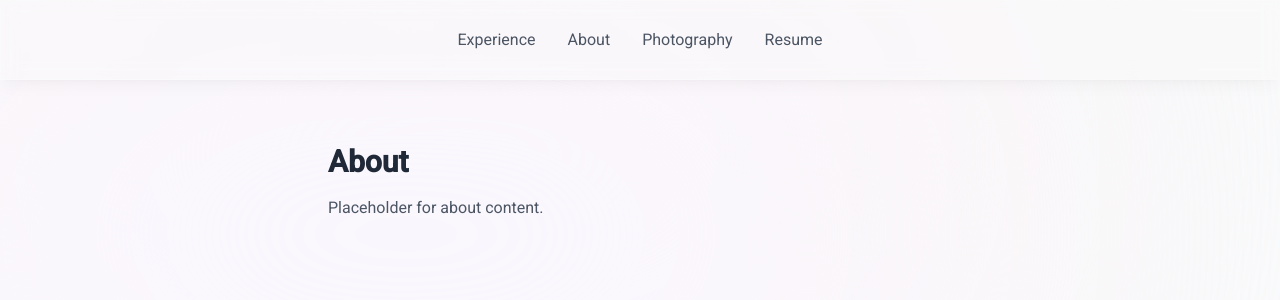
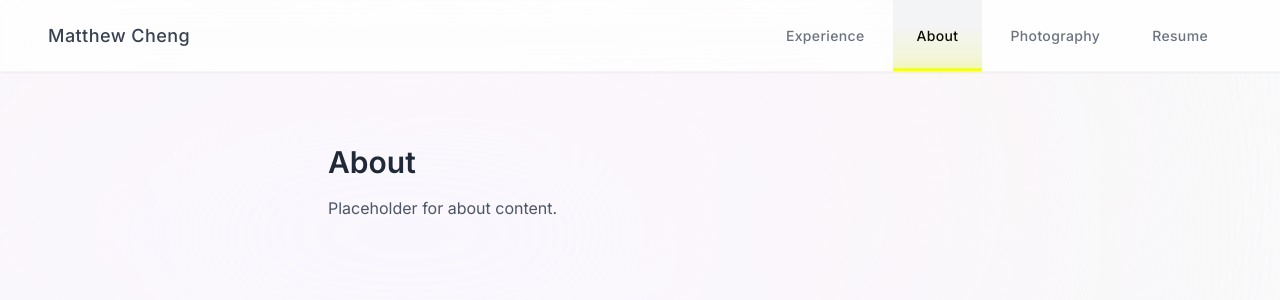
Before and after one commit to mattchng/personal-website, a Next.js app: page /about in a window 1280 px wide. Shown: the top 300 px of the page. Built offline with nearby package versions, Linux system fonts and the light colour scheme.

Commit message:
navbar highlight updates

```diff
--- a/app/layout.tsx
+++ b/app/layout.tsx
@@ -1,11 +1,8 @@
 import type { Metadata } from "next";
-import { Roboto } from "next/font/google";
+import { Inter } from "next/font/google";
 import "./globals.css";
 
-const roboto = Roboto({
-  subsets: ["latin"],
-  weight: ["400", "500"],
-});
+const inter = Inter({ subsets: ["latin"] });
 
 export const metadata: Metadata = {
   title: "Matthew Cheng",
@@ -20,7 +17,7 @@ export default function RootLayout({
   return (
     <html lang="en">
       <body
-        className={`${roboto.className} bg-gray-50 relative
+        className={`${inter.className} bg-gray-50 relative
         min-h-screen pl-0 pr-0 pt-12 pb-2 mx-10
         flex justify-center sm:mx-24`}>
         <div className="bg-[#fff3f3] absolute top-[-6rem] -z-10 right-[11rem] h-[31.25rem] w-[31.25rem rounded-full blur-[10rem] sm:w-[68.75rem] "></div>
--- a/components/Navbar.tsx
+++ b/components/Navbar.tsx
@@ -2,18 +2,59 @@
 
 import React from 'react';
 import Link from 'next/link';
+import { usePathname } from 'next/navigation';
+import { motion, AnimatePresence } from 'framer-motion';
 
 export default function Navbar() {
+    const pathname = usePathname();
+    const tabs = [
+        { href: "/experience", label: "Experience" },
+        { href: "/about", label: "About" },
+        { href: "/photography", label: "Photography" },
+        { href: "/resume", label: "Resume" },
+    ];
     return (
         <header className="z-[999] relative">
-            <div className="fixed top-0 left-0 right-0 h-[5rem] w-full rounded-none
-            border border-gray-50 border-opacity-40 bg-gray-50 bg-opacity-40 shadow-lg shadow-black/[0.03]
-            backdrop-blur-[0.5rem] sm:top-0 sm:h-[5rem] sm:rounded-none">
-                <nav className="h-full flex items-center justify-center space-x-8">
-                    <Link className="text-gray-600 hover:text-gray-900 transition duration-300" href="/experience">Experience</Link>
-                    <Link className="text-gray-600 hover:text-gray-900 transition duration-300" href="/about">About</Link>
-                    <Link className="text-gray-600 hover:text-gray-900 transition duration-300" href="/photography">Photography</Link>
-                    <Link className="text-gray-600 hover:text-gray-900 transition duration-300" href="/resume">Resume</Link>
+            <div className="fixed top-0 left-0 right-0 h-[4.5rem] w-full rounded-none border-b border-gray-200 border-opacity-40 bg-white/80 shadow-sm backdrop-blur-md sm:top-0 sm:h-[4.5rem] flex items-center justify-between px-12">
+                <div className="text-lg font-medium tracking-wide text-gray-700">
+                    Matthew Cheng
+                </div>
+                <nav className="h-full flex space-x-1">
+                    {tabs.map((t) => {
+                        const active = pathname === t.href;
+                        return (
+                            <div key={t.href} className="relative h-full">
+                                <Link
+                                    href={t.href}
+                                    className={`flex items-center justify-center h-full px-6 text-sm font-medium tracking-wide transition-all duration-300 ${active ? "bg-gray-100 text-black" : "text-gray-500 hover:text-black hover:bg-gray-50"}`}
+                                >
+                                    {t.label}
+                                </Link>
+                                <AnimatePresence mode="wait">
+                                    {active && (
+                                        <motion.div
+                                            key="underline"
+                                            initial={{ scaleX: 0, opacity: 0 }}
+                                            animate={{ scaleX: 1, opacity: 1 }}
+                                            exit={{ scaleX: 0, opacity: 0 }}
+                                            transition={{ type: "spring", stiffness: 300, damping: 30 }}
+                                            style={{ transformOrigin: "center" }}
+                                            className="absolute left-0 right-0 bottom-0 h-[3px] bg-[#f3ff2b] shadow-[0_-2px_10px_rgba(243,255,43,0.5)]"
+                                        />
+                                    )}
+                                </AnimatePresence>
+                                {active && (
+                                    <motion.div
+                                        layoutId="glow"
+                                        className="absolute left-0 right-0 bottom-0 h-12 bg-gradient-to-t from-[#f3ff2b]/20 to-transparent pointer-events-none"
+                                        initial={{ opacity: 0 }}
+                                        animate={{ opacity: 1 }}
+                                        exit={{ opacity: 0 }}
+                                    />
+                                )}
+                            </div>
+                        );
+                    })}
                 </nav>
             </div>
         </header>
```
